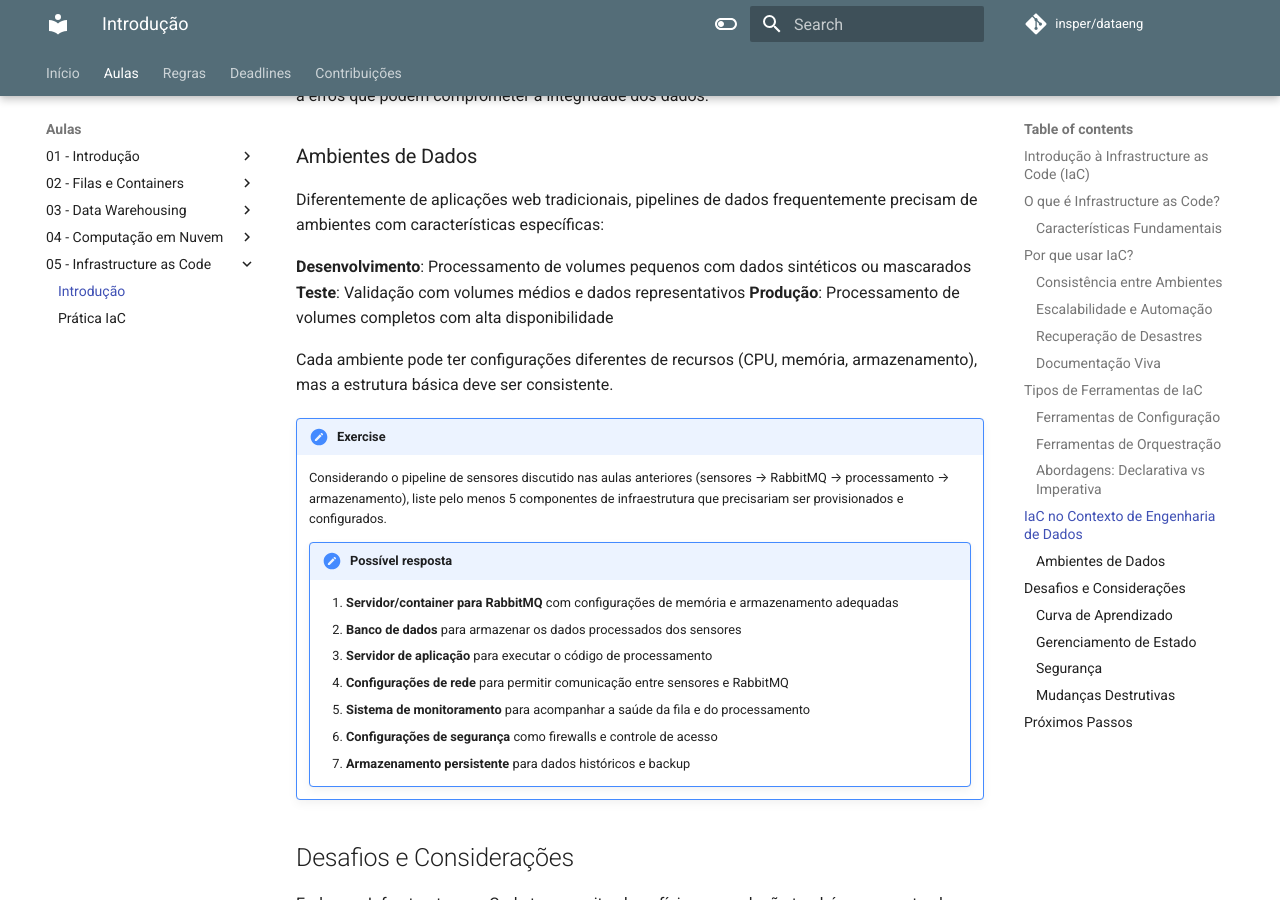
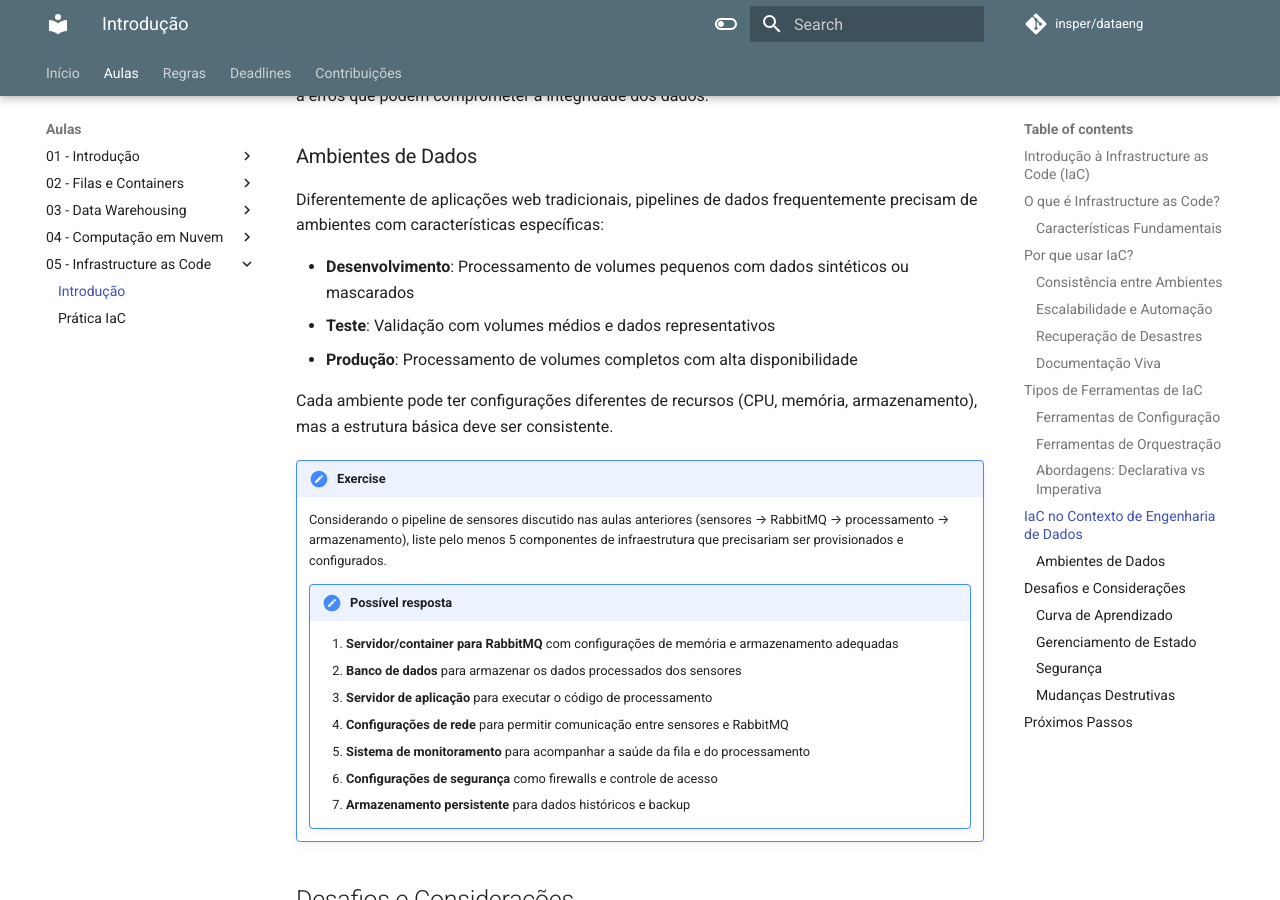
Before and after one commit to Insper/dataeng, an MkDocs documentation site: the page built from content/classes/05-iac/intro.md, in a window 1280 px wide and 900 px high, scrolled down 4840 px. Built offline with MkDocs 1.6.1 and Material for MkDocs 9.7.7, drawn with Linux system fonts in a browser that asks for light colours; comment, search, counter and statistics services are not loaded.

Commit message:
aula 05 iac correcoes

```diff
--- a/content/classes/05-iac/intro.md
+++ b/content/classes/05-iac/intro.md
@@ -158,9 +158,9 @@ Gerenciar essa infraestrutura manualmente seria não apenas trabalhoso, mas tamb
 
 Diferentemente de aplicações web tradicionais, pipelines de dados frequentemente precisam de ambientes com características específicas:
 
-**Desenvolvimento**: Processamento de volumes pequenos com dados sintéticos ou mascarados
-**Teste**: Validação com volumes médios e dados representativos
-**Produção**: Processamento de volumes completos com alta disponibilidade
+- **Desenvolvimento**: Processamento de volumes pequenos com dados sintéticos ou mascarados
+- **Teste**: Validação com volumes médios e dados representativos
+- **Produção**: Processamento de volumes completos com alta disponibilidade
 
 Cada ambiente pode ter configurações diferentes de recursos (CPU, memória, armazenamento), mas a estrutura básica deve ser consistente.
 
```
Also changed, not shown: content/classes/05-iac/pratica.md (+6 -1 lines).
